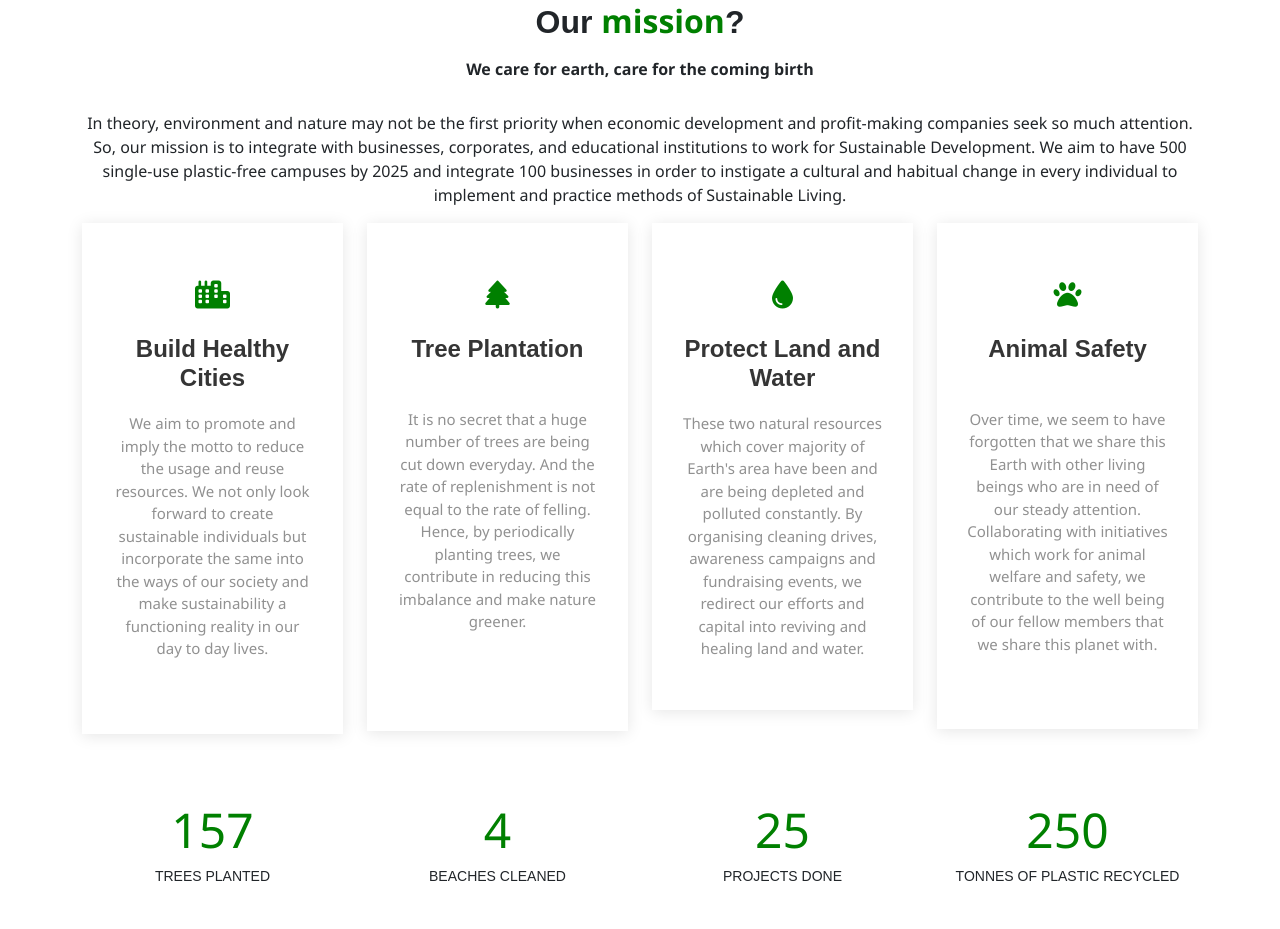
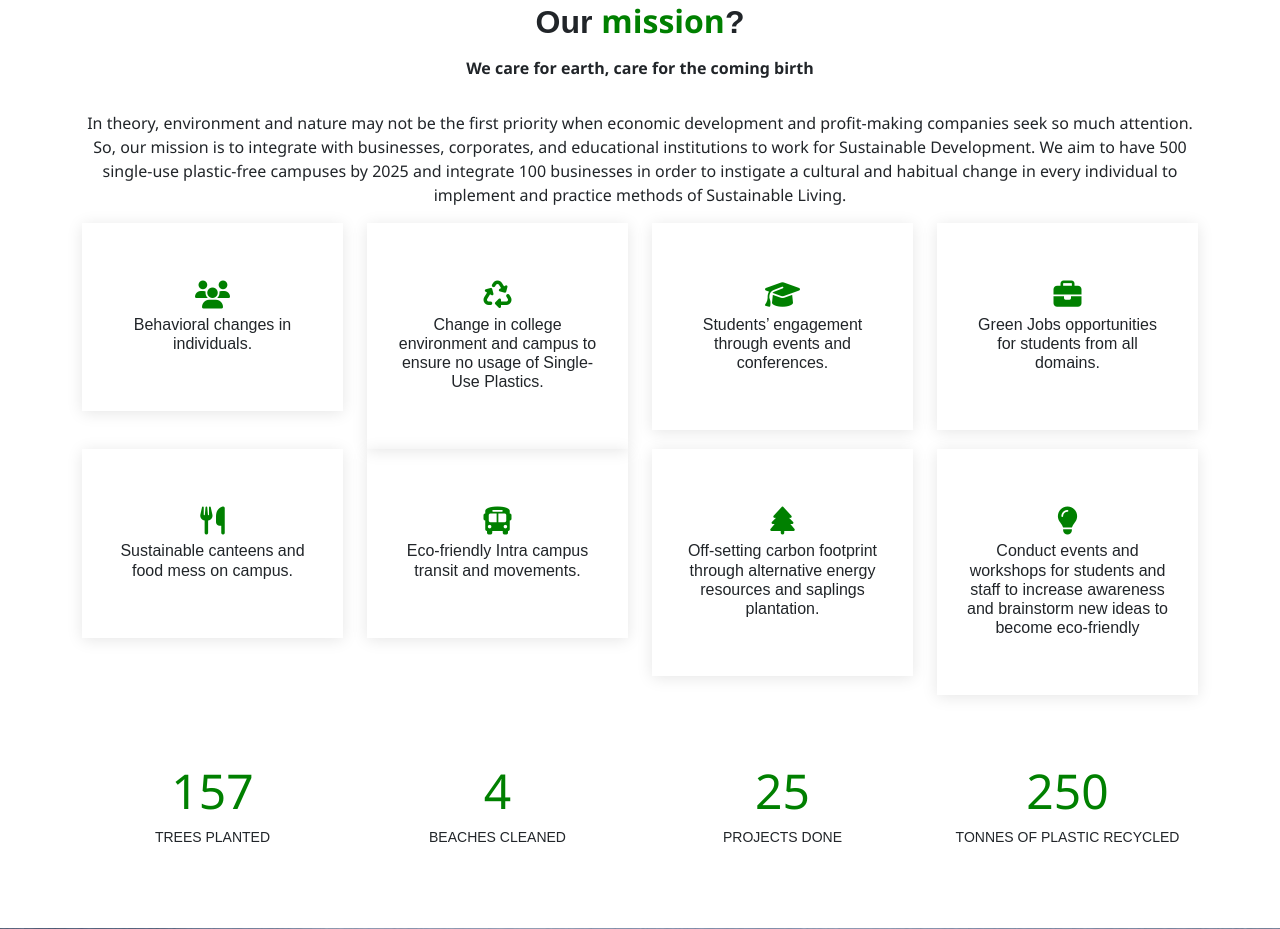
Before and after one commit to narayan071/yfs3, a Django app: page / in a window 1280 px wide. Shown: the part 1817-2746 px from the top of the page. Run offline with Django 4.2, Linux system fonts and the light colour scheme; some libraries are stand-ins or nearby versions.

Commit message:
hp cards updated

```diff
--- a/static/css/base.css
+++ b/static/css/base.css
@@ -729,7 +729,7 @@ section {
 }
 
 .why-us .box:hover span,
-.why-us .box:hover h4,
+.why-us .box:hover h6,
 .why-us .box:hover p {
   color: #fff;
 }
--- a/templates/home/home.html
+++ b/templates/home/home.html
@@ -51,7 +51,21 @@
             <div class="box-heading" data-aos="fade-up">
               <h4>About us</h4>
               <h3>We help nature smile and survive everywhere</h3>
-              <p>Through our diverse range of project initiatives, we drive impactful change through hands-on efforts. Our unwavering commitment to making a difference is demonstrated through our on-ground endeavors. We meticulously design and execute projects that span a wide spectrum of areas and address various critical issues. Each initiative we undertake aligns seamlessly with our guiding motto, ensuring that our actions resonate with our core values. From community engagement to environmental stewardship, our work leaves a lasting imprint. With a dedication to meaningful impact, we continuously strive to fulfill our mission, translating intentions into tangible results that uplift lives and create a better world.</p>
+              <p>Seeing the environmental distress around the world, a group of young
+                individuals has come forward to commit to actionable work for the
+                environment. In theory, environment and nature may not be the first priority
+                when economic development and profit-making companies stick around.
+                The alternative way is to integrate with businesses in a way that
+                sustainability becomes a lucrative alternative. Youth for Sustainability is a
+                volunteer-driven, non-profitable organization where the volunteers focus
+                more on the groundwork that needs to be done in order to bring a change,
+                however small it is.
+                We at YfS, use the power of youth to mobilize ground action. Through
+                impactful partnerships, we promote mutual growth. Our bottom-up
+                approach to change is collaborative and efficient in nature. We integrate
+                the planet besides profit and people in our partners’ motto
+                and action plan.
+                </p>
             </div>
 
           </div>
@@ -73,36 +87,56 @@
         </div>
 
         <div class="row">
-
           <div class="col-lg-3" data-aos="fade-up">
             <div class="box text-center">
-              <span><i class="fa-solid fa-city"></i></span>
-              <h4>Build Healthy Cities</h4>
-              <p>We aim to promote and imply the motto to reduce the usage and reuse resources. We not only look forward to create sustainable individuals but incorporate the same into the ways of our society and make sustainability a functioning reality in our day to day lives.</p><br>
+              <span><i class="fas fa-users"></i></span>
+              <h6>Behavioral changes in individuals.</h6>
+            </div>
+          </div>
+          <div class="col-lg-3 mt-2 mt-lg-0" data-aos="fade-up" data-aos-delay="100">
+            <div class="box  text-center">
+              <span><i class="fas fa-recycle"></i></span>
+              <h6> Change in college environment and campus to ensure no usage of Single-Use Plastics.</h6>
+            </div>
+          </div>
+          <div class="col-lg-3 mt-2 mt-lg-0" data-aos="fade-up" data-aos-delay="200">
+            <div class="box text-center">
+              <span><i class="fas fa-graduation-cap"></i></span>
+              <h6>Students’ engagement through events and conferences.</h6>
+            </div>
+          </div>
+          <div class="col-lg-3 mt-2 mt-lg-0" data-aos="fade-up" data-aos-delay="200">
+            <div class="box text-center">
+              <span><i class="fas fa-briefcase"></i></span>
+              <h6>Green Jobs opportunities for students from all domains.</h6>
+            </div>
+          </div>
+          <div class="col-lg-3 mt-2 mt-lg-0" data-aos="fade-up" data-aos-delay="200">
+            <div class="box text-center">
+              <span><i class="fas fa-utensils"></i></span>
+              <h6>Sustainable canteens and food mess on campus.</h6>
+            </div>
+          </div>
+          <div class="col-lg-3 mt-2 mt-lg-0" data-aos="fade-up" data-aos-delay="200">
+            <div class="box text-center">
+              <span><i class="fas fa-bus"></i></span>
+              <h6>Eco-friendly Intra campus transit and movements.</h6>
+            </div>
+          </div>
+          <div class="col-lg-3 mt-2 mt-lg-0" data-aos="fade-up" data-aos-delay="200">
+            <div class="box text-center">
+              <span><i class="fas fa-tree"></i></span>
+              <h6> Off-setting carbon footprint through alternative energy resources and
+                saplings plantation.</h6>
             </div>
           </div>
 
-          <div class="col-lg-3 mt-4 mt-lg-0" data-aos="fade-up" data-aos-delay="100">
-            <div class="box  text-center">
-              <span><i class="fa-solid fa-tree"></i></span>
-              <h4>Tree Plantation</h4><br>
-              <p>It is no secret that a huge number of trees are being cut down everyday. And the rate of replenishment is not equal to the rate of felling. Hence, by periodically planting trees, we contribute in reducing this imbalance and make nature greener.</p><br><br>
-            </div>
-          </div>
-
-          <div class="col-lg-3 mt-4 mt-lg-0" data-aos="fade-up" data-aos-delay="200">
+          <div class="col-lg-3 mt-2 mt-lg-0" data-aos="fade-up" data-aos-delay="200">
             <div class="box text-center">
-              <span><i class="fa-solid fa-droplet"></i></span>
-              <h4>Protect Land and Water</h4>
-              <p>These two natural resources which cover majority of Earth's area have been and are being depleted and polluted constantly. By organising cleaning drives, awareness campaigns and fundraising events, we redirect our efforts and capital into reviving and healing land and water.</p>
-            </div>
-          </div>
-
-          <div class="col-lg-3 mt-4 mt-lg-0" data-aos="fade-up" data-aos-delay="200">
-            <div class="box text-center">
-              <span><i class="fa-solid fa-paw"></i></span>
-              <h4>Animal Safety</h4> <br>
-              <p>Over time, we seem to have forgotten that we share this Earth with other living beings who are in need of our steady attention. Collaborating with initiatives which work for animal welfare and safety, we contribute to the well being of our fellow members that we share this planet with.</p><br>
+              <span><i class="fas fa-lightbulb"></i></span>
+              <h6>Conduct events and workshops for students and staff to increase
+                awareness and brainstorm new ideas to become eco-friendly
+                </h6>
             </div>
           </div>
         </div>
```
